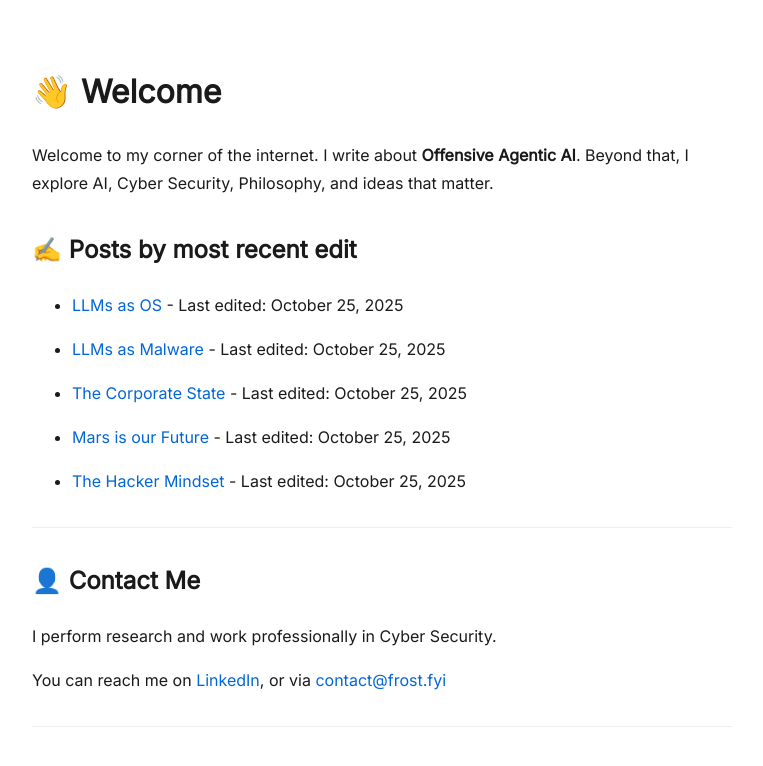
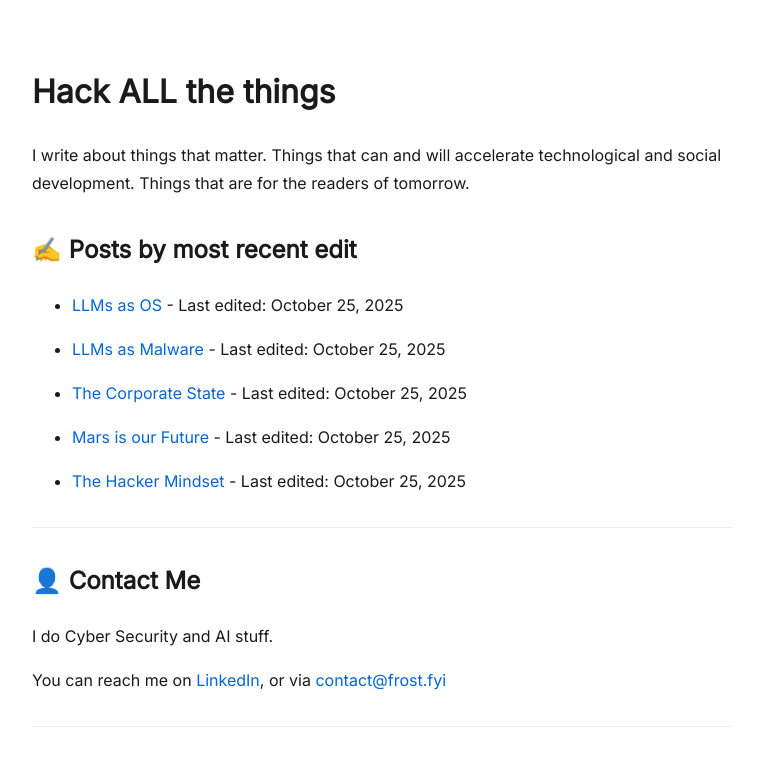
Before and after one commit to frost0x/frost0x.github.io, a Jekyll site: the page built from index.md, in a window 1280 px wide. Shown: the top 766 px of the page, without its empty margins (258-1021 px from the left). Built offline with Jekyll 4.4.1, drawn with Linux system fonts in a browser that asks for light colours.

Commit message:
edited index.md removing cringe text replacing with something real

```diff
--- a/index.md
+++ b/index.md
@@ -3,10 +3,9 @@ layout: default
 title: Hack All The Things
 ---
 
-# 👋 Welcome
+# Hack ALL the things
 
-Welcome to my corner of the internet. I write about **Offensive Agentic AI**.
-Beyond that, I explore AI, Cyber Security, Philosophy, and ideas that matter.
+I write about things that matter. Things that can and will accelerate technological and social development. Things that are for the readers of tomorrow.
 
 ## ✍️ Posts by most recent edit
 {% assign sorted_posts = site.posts | sort: "date" | reverse %}
@@ -17,7 +16,7 @@ Beyond that, I explore AI, Cyber Security, Philosophy, and ideas that matter.
 
 ## 👤 Contact Me
 
-I perform research and work professionally in Cyber Security.
+I do Cyber Security and AI stuff.
 
 You can reach me on [LinkedIn](https://www.linkedin.com/in/frostsec), or via [contact@frost.fyi](mailto:contact@frost.fyi)
 
```
